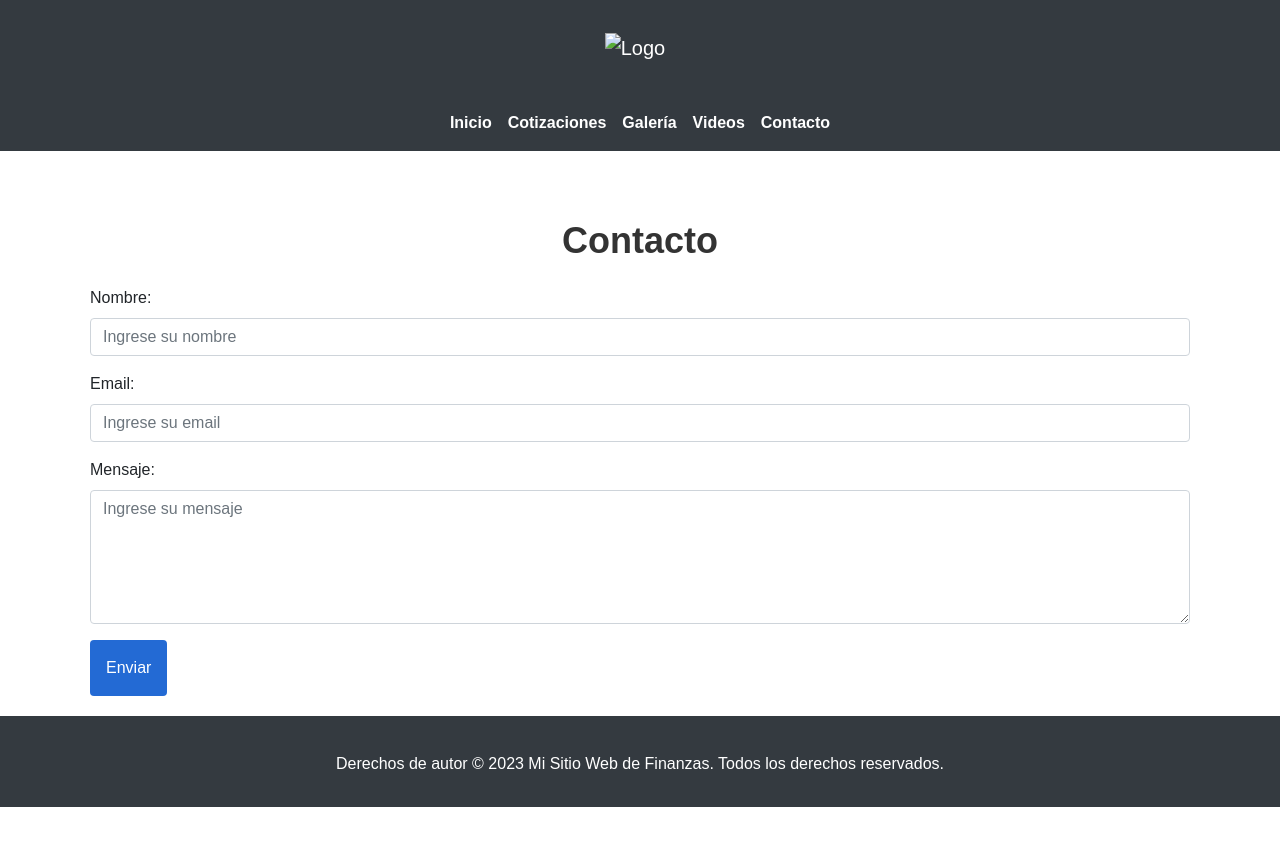
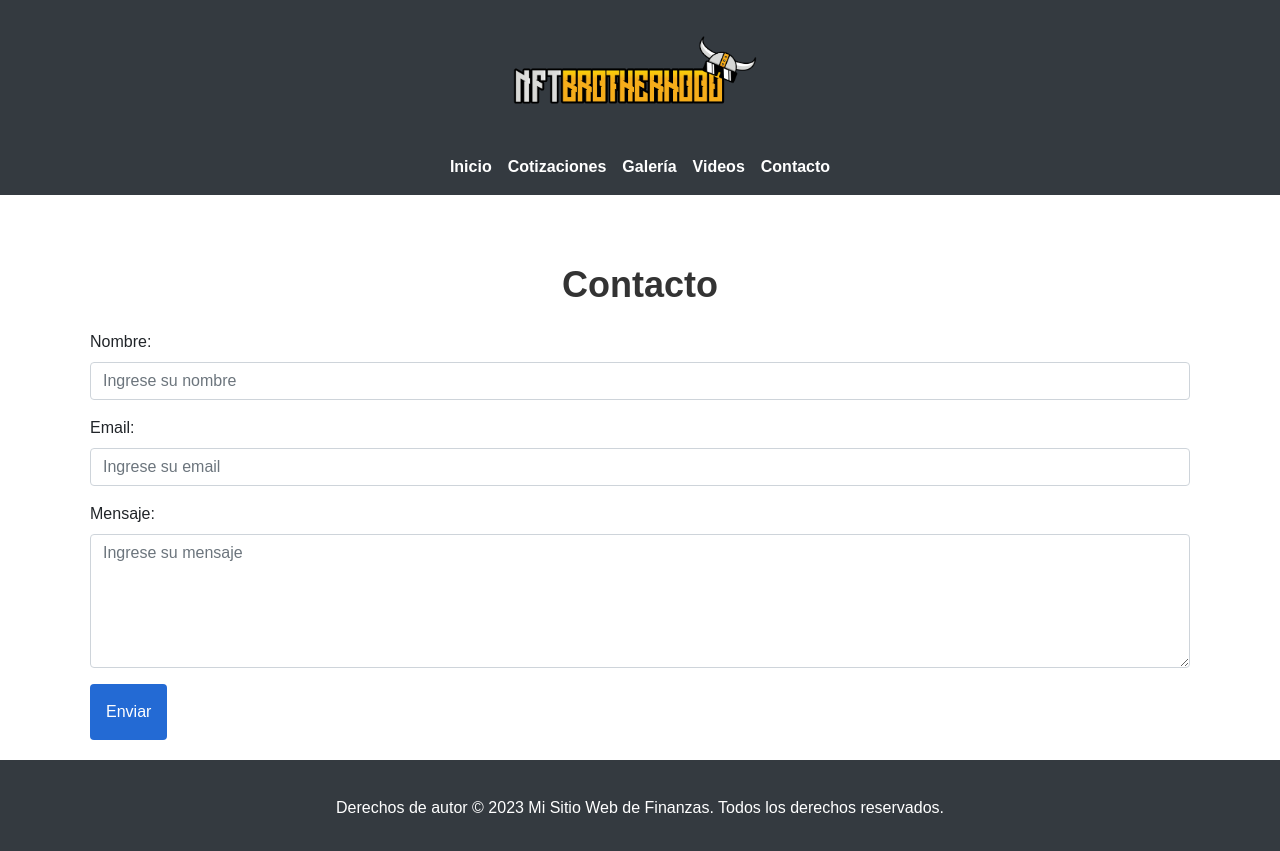
Before and after one commit to Javiier21/PreEntrega3-RuizNotari, a website: page content/contacto.html in a window 1280 px wide. Before the commit the page ends 807 px from the top, so only its background shows below. Drawn offline with nearby package versions, Linux system fonts and the light colour scheme.

Commit message:
Fix logo

```diff
--- a/content/contacto.html
+++ b/content/contacto.html
@@ -16,7 +16,7 @@
 <body>
   <header>
     <nav class="navbar navbar-expand-lg navbar-dark bg-dark flex-row flex-md-column">
-      <a class="navbar-brand" href="index.html"><img src="img/logo.png" alt="Logo" class="logo"></a>
+      <a class="navbar-brand" href="index.html"><img src="../img/logo.png" alt="Logo" class="logo"></a>
       <button class="navbar-toggler" type="button" data-toggle="collapse" data-target="#navbarNav"
         aria-controls="navbarNav" aria-expanded="false" aria-label="Toggle navigation">
         <span class="navbar-toggler-icon"></span>
```
Also changed, not shown: content/cotizaciones.html (+1 -1 lines), content/galeria.html (+1 -1 lines), content/videos.html (+1 -1 lines).
